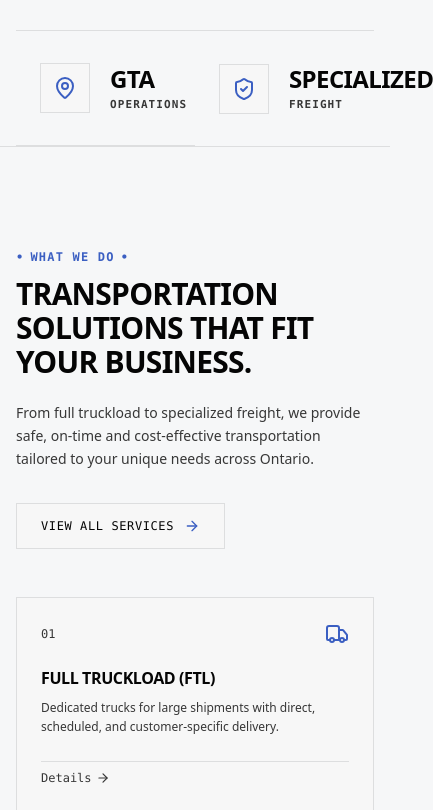
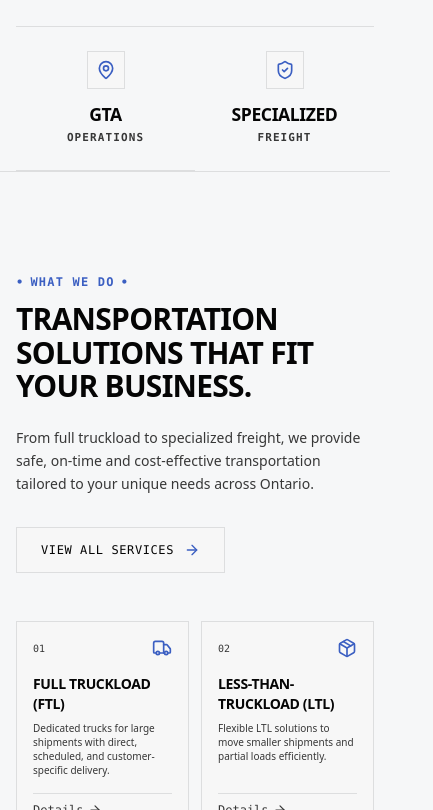
Before and after one commit to MohammedHaneenPM/Bosco_Transportation, a Next.js app: page / in a window 390 px wide. Shown: the part 894-1704 px from the top of the page, 433 px wide, since content can reach past the window. Built offline with nearby package versions, Linux system fonts and the light colour scheme.

Commit message:
Mobile Optimised

```diff
--- a/src/components/home/HighValue.tsx
+++ b/src/components/home/HighValue.tsx
@@ -103,18 +103,18 @@ export default function HighValue() {
         {/* Interactive Grid: Left Capabilities & Right Live Route Animation */}
         <div className="grid grid-cols-1 lg:grid-cols-12 gap-12 items-center">
           {/* Left Column: 10 Core Security Capabilities in 2-col layout */}
-          <div className="lg:col-span-7 grid grid-cols-1 sm:grid-cols-2 gap-4 high-value-reveal">
+          <div className="lg:col-span-7 grid grid-cols-2 gap-2 sm:gap-4 high-value-reveal">
             {capabilities.map((cap, index) => {
               const Icon = cap.icon;
               return (
                 <div
                   key={index}
-                  className="flex items-center gap-3.5 p-3.5 bg-[#F7F7F7] border border-[#DDDEDF] hover:border-[#3b5fc2]/40 transition-colors"
+                  className="flex items-center gap-2 sm:gap-3.5 p-2 sm:p-3.5 bg-[#F7F7F7] border border-[#DDDEDF] hover:border-[#3b5fc2]/40 transition-colors"
                 >
-                  <div className="p-2 bg-[#EDEDED] border border-[#DDDEDF] text-[#3b5fc2] shrink-0">
-                    <Icon className="w-4 h-4" />
+                  <div className="p-1.5 sm:p-2 bg-[#EDEDED] border border-[#DDDEDF] text-[#3b5fc2] shrink-0">
+                    <Icon className="w-3.5 h-3.5 sm:w-4 sm:h-4" />
                   </div>
-                  <span className="text-xs font-mono text-[#050505] uppercase tracking-wide">
+                  <span className="text-[10px] sm:text-xs font-mono text-[#050505] uppercase tracking-wide leading-tight">
                     {cap.text}
                   </span>
                 </div>
--- a/src/components/home/Metrics.tsx
+++ b/src/components/home/Metrics.tsx
@@ -75,13 +75,13 @@ export default function Metrics() {
                 ref={(el) => {
                   cardsRef.current[index] = el;
                 }}
-                className="py-8 px-6 flex items-center gap-5 hover:bg-black/[0.02] transition-colors"
+                className="py-6 px-3 sm:py-8 sm:px-6 flex flex-col xl:flex-row items-center sm:items-start xl:items-center text-center sm:text-left gap-3 sm:gap-5 hover:bg-black/[0.02] transition-colors"
               >
-                <div className="p-3 bg-[#F7F7F7] border border-[#DDDEDF] text-[#3b5fc2] shrink-0">
-                  <Icon className="w-6 h-6" />
+                <div className="p-2 sm:p-3 bg-[#F7F7F7] border border-[#DDDEDF] text-[#3b5fc2] shrink-0">
+                  <Icon className="w-5 h-5 sm:w-6 sm:h-6" />
                 </div>
-                <div>
-                  <div className="text-2xl sm:text-3xl font-extrabold text-[#050505] font-grotesk tracking-tight">
+                <div className="min-w-0">
+                  <div className="text-[1.1rem] sm:text-2xl md:text-3xl font-extrabold text-[#050505] font-grotesk tracking-tight break-words">
                     {item.value}
                   </div>
                   <div className="text-[11px] font-mono tracking-widest text-[#373737] uppercase font-semibold mt-0.5">
--- a/src/components/home/Safety.tsx
+++ b/src/components/home/Safety.tsx
@@ -105,7 +105,7 @@ export default function Safety() {
         </div>
 
         {/* 8 Safety Standards Grid */}
-        <div className="grid grid-cols-1 md:grid-cols-2 lg:grid-cols-4 gap-4">
+        <div className="grid grid-cols-2 lg:grid-cols-4 gap-3 sm:gap-4">
           {safetyPractices.map((item, index) => {
             const Icon = item.icon;
             return (
@@ -114,7 +114,7 @@ export default function Safety() {
                 ref={(el) => {
                   itemsRef.current[index] = el;
                 }}
-                className="bg-[#F7F7F7] border border-[#DDDEDF] p-6 flex flex-col justify-between hover:border-[#3b5fc2]/50 transition-colors group"
+                className="bg-[#F7F7F7] border border-[#DDDEDF] p-4 sm:p-6 flex flex-col justify-between hover:border-[#3b5fc2]/50 transition-colors group"
               >
                 <div>
                   <div className="w-10 h-10 bg-[#EDEDED] border border-[#DDDEDF] text-[#3b5fc2] flex items-center justify-center mb-5 group-hover:bg-[#3b5fc2] group-hover:text-white transition-colors">
--- a/src/components/home/WhatWeDo.tsx
+++ b/src/components/home/WhatWeDo.tsx
@@ -89,7 +89,7 @@ export default function WhatWeDo() {
           </div>
 
           {/* Right Column: 6 Services Grid */}
-          <div className="lg:col-span-7 grid grid-cols-1 sm:grid-cols-2 gap-4">
+          <div className="lg:col-span-7 grid grid-cols-2 gap-3 sm:gap-4">
             {CORE_SERVICES.map((service, index) => {
               const Icon = iconsMap[service.id] || Truck;
               return (
@@ -98,26 +98,26 @@ export default function WhatWeDo() {
                   ref={(el) => {
                     cardsRef.current[index] = el;
                   }}
-                  className="bg-[#F7F7F7] border border-[#DDDEDF] p-6 flex flex-col justify-between group hover:border-[#3b5fc2]/60 hover:bg-[#FEFEFE] transition-all duration-300 relative"
+                  className="bg-[#F7F7F7] border border-[#DDDEDF] p-4 sm:p-6 flex flex-col justify-between group hover:border-[#3b5fc2]/60 hover:bg-[#FEFEFE] transition-all duration-300 relative"
                 >
                   <div>
                     {/* Top Row: Number & Icon */}
-                    <div className="flex items-center justify-between mb-5">
-                      <span className="text-xs font-mono text-[#373737] group-hover:text-[#050505] transition-colors">
+                    <div className="flex items-center justify-between mb-4 sm:mb-5">
+                      <span className="text-[10px] sm:text-xs font-mono text-[#373737] group-hover:text-[#050505] transition-colors">
                         {service.number}
                       </span>
                       <div className="text-[#3b5fc2] group-hover:scale-110 transition-transform">
-                        <Icon className="w-6 h-6" />
+                        <Icon className="w-5 h-5 sm:w-6 sm:h-6" />
                       </div>
                     </div>
 
                     {/* Title */}
-                    <h3 className="text-base font-bold text-[#050505] font-grotesk uppercase tracking-wide mb-2 group-hover:text-[#3b5fc2] transition-colors">
+                    <h3 className="text-sm sm:text-base font-bold text-[#050505] font-grotesk uppercase tracking-wide mb-2 group-hover:text-[#3b5fc2] transition-colors">
                       {service.title}
                     </h3>
 
                     {/* Short Description */}
-                    <p className="text-xs text-[#373737] leading-relaxed mb-6">
+                    <p className="text-[10px] sm:text-xs text-[#373737] leading-snug sm:leading-relaxed mb-4 sm:mb-6">
                       {service.shortDesc}
                     </p>
                   </div>
--- a/src/components/home/WhyBosco.tsx
+++ b/src/components/home/WhyBosco.tsx
@@ -123,7 +123,7 @@ export default function WhyBosco() {
           </div>
 
           {/* Right Column: 4 Columns Grid */}
-          <div className="lg:col-span-8 grid grid-cols-1 sm:grid-cols-2 gap-6">
+          <div className="lg:col-span-8 grid grid-cols-2 gap-3 sm:gap-6">
             {strengths.map((item, index) => {
               const Icon = item.icon;
               return (
@@ -132,13 +132,13 @@ export default function WhyBosco() {
                   ref={(el) => {
                     cardsRef.current[index] = el;
                   }}
-                  className="bg-[#FEFEFE] p-8 border border-[#DDDEDF] hover:border-[#3b5fc2] shadow-sm transition-all duration-300 flex flex-col justify-between"
+                  className="bg-[#FEFEFE] p-4 sm:p-6 lg:p-8 border border-[#DDDEDF] hover:border-[#3b5fc2] shadow-sm transition-all duration-300 flex flex-col justify-between"
                 >
                   <div>
-                    <div className="w-12 h-12 bg-[#EDEDED] border border-[#DDDEDF] text-[#3b5fc2] flex items-center justify-center mb-6">
-                      <Icon className="w-6 h-6" />
+                    <div className="w-10 h-10 sm:w-12 sm:h-12 bg-[#EDEDED] border border-[#DDDEDF] text-[#3b5fc2] flex items-center justify-center mb-4 sm:mb-6">
+                      <Icon className="w-5 h-5 sm:w-6 sm:h-6" />
                     </div>
-                    <h3 className="text-base font-bold text-[#050505] font-grotesk tracking-wide uppercase mb-3">
+                    <h3 className="text-sm sm:text-base font-bold text-[#050505] font-grotesk tracking-wide uppercase mb-2 sm:mb-3">
                       {item.title}
                     </h3>
                     <p className="text-xs sm:text-sm text-[#373737] leading-relaxed">
--- a/src/components/ui/ParticleText.tsx
+++ b/src/components/ui/ParticleText.tsx
@@ -41,10 +41,13 @@ export default function ParticleText({
       canvas.width = parent.clientWidth;
       canvas.height = 300; // Fixed height for the footer text
 
+      // Calculate a responsive font size that fits the screen width (maxes out at the passed fontSize prop)
+      const dynamicFontSize = Math.min(fontSize, canvas.width * 0.22);
+
       // Create text
       ctx.fillStyle = "white";
-      // Use a thick sans-serif font
-      ctx.font = `900 ${fontSize}px Inter, sans-serif`;
+      // Use a thick sans-serif font with the dynamic size
+      ctx.font = `900 ${dynamicFontSize}px Inter, sans-serif`;
       ctx.textAlign = "center";
       ctx.textBaseline = "middle";
       ctx.fillText(text, canvas.width / 2, canvas.height / 2);
```
